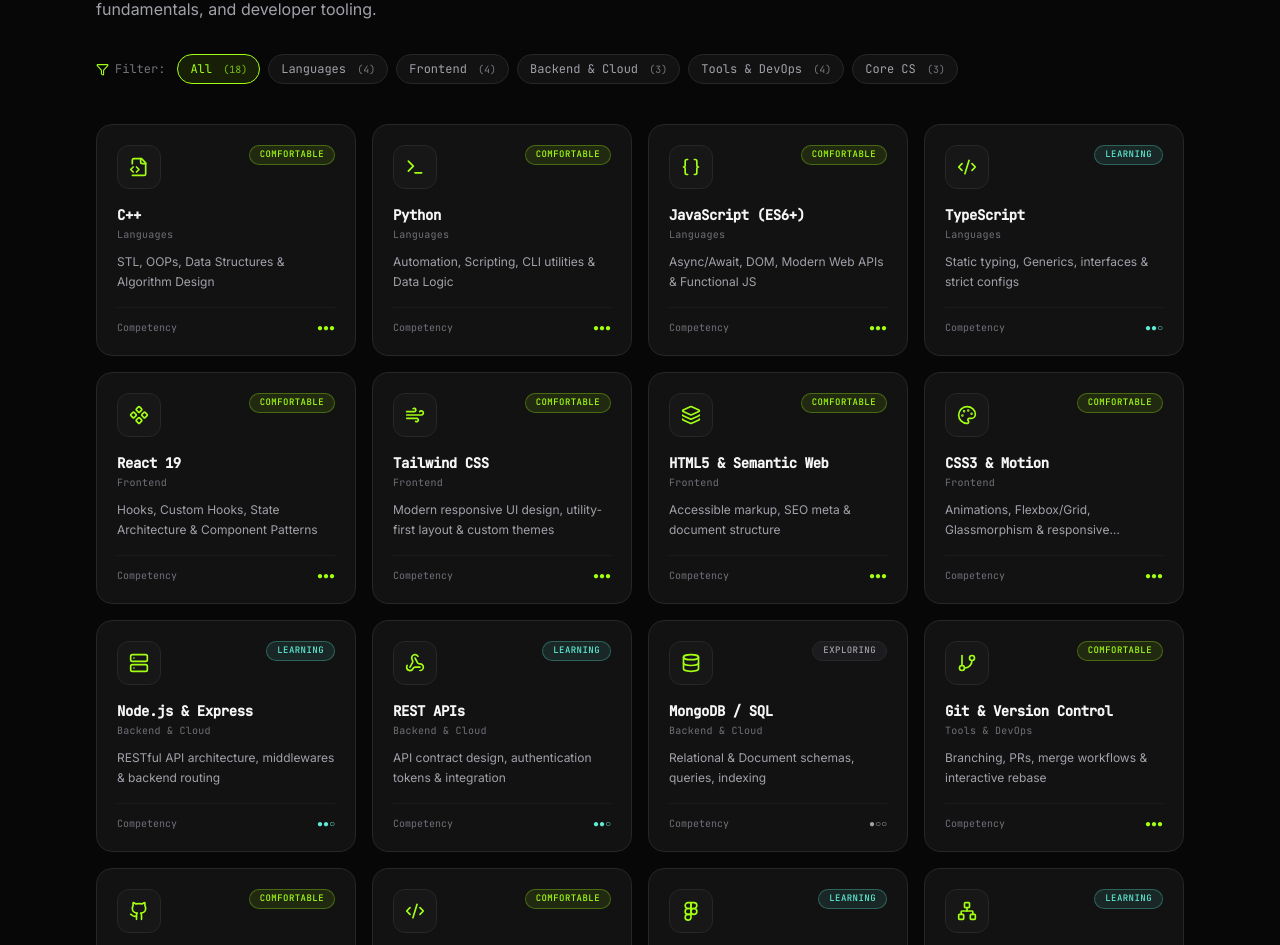
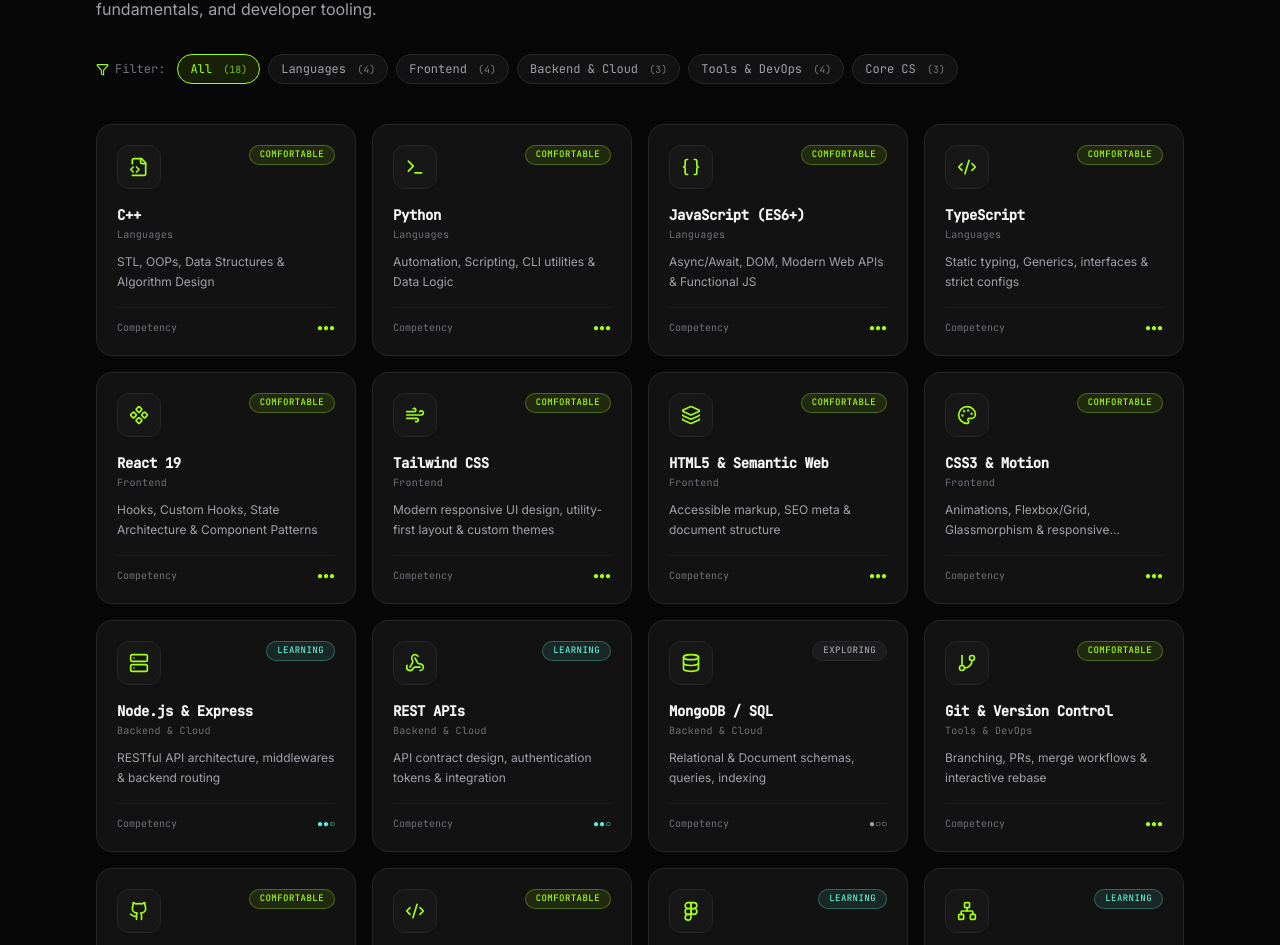
Before and after one commit to Hix-001/harshjha.in, a React (Vite) app: page / in a window 1280 px wide. Shown: the part 2072-3017 px from the top of the page. Built offline with nearby package versions, Linux system fonts and the light colour scheme.

Commit message:
feat(skills): update TypeScript skill level to COMFORTABLE

```diff
--- a/src/data/content.ts
+++ b/src/data/content.ts
@@ -56,7 +56,7 @@
   { name: 'C++', category: 'Languages', level: 'COMFORTABLE', icon: 'cpp', description: 'STL, OOPs, Data Structures & Algorithm Design' },
   { name: 'Python', category: 'Languages', level: 'COMFORTABLE', icon: 'python', description: 'Automation, Scripting, CLI utilities & Data Logic' },
   { name: 'JavaScript (ES6+)', category: 'Languages', level: 'COMFORTABLE', icon: 'js', description: 'Async/Await, DOM, Modern Web APIs & Functional JS' },
-  { name: 'TypeScript', category: 'Languages', level: 'LEARNING', icon: 'ts', description: 'Static typing, Generics, interfaces & strict configs' },
+  { name: 'TypeScript', category: 'Languages', level: 'COMFORTABLE', icon: 'ts', description: 'Static typing, Generics, interfaces & strict configs' },
 
   { name: 'React 19', category: 'Frontend', level: 'COMFORTABLE', icon: 'react', description: 'Hooks, Custom Hooks, State Architecture & Component Patterns' },
   { name: 'Tailwind CSS', category: 'Frontend', level: 'COMFORTABLE', icon: 'tailwind', description: 'Modern responsive UI design, utility-first layout & custom themes' },
```
